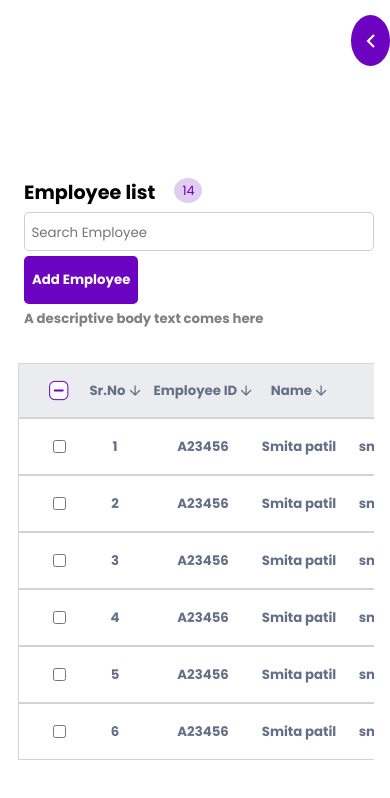
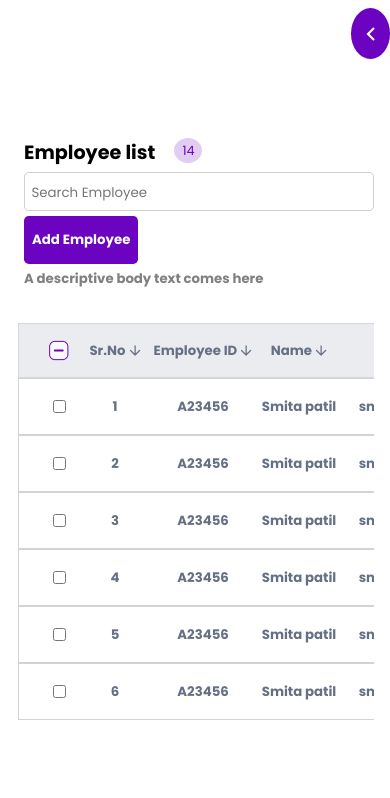
Before and after one commit to smita1017/Project-HRM-4, a plain HTML site: page index.html in a window 390 px wide. Drawn offline with Linux system fonts and the light colour scheme; files whose address does not match are found by name.

Commit message:
new commit

```diff
--- a/style.css
+++ b/style.css
@@ -271,7 +271,6 @@ td:nth-child(10) { width: 5rem;}
      .part1 {
          margin-top: 1rem;
         width: 100%;
-
      }
 
      .captionpart1 {
@@ -378,6 +377,7 @@ margin-left: -1rem;
             align-items: start;
             width: 100%;
             gap: 0.3rem;
+            margin-top: 0%;
         }
     .leftsection{
         display: none;
@@ -396,12 +396,21 @@ margin-left: -1rem;
             justify-content:start;
             align-items: center;
         }
-    .expandleft{
-left: 90%;
-top: 1.8%;
-width: 10%;
-height: 6%;
-    }
+        .expandleft{
+            left: 90%;
+            top: 1%;
+            width: 10%;
+            height: 6%;
+        }
+
+
+
+
+
+        /* .expandleft{
+            display: none;
+
+            } */
         .searchdiv {
             order: 2;
             width: 100%;
```
